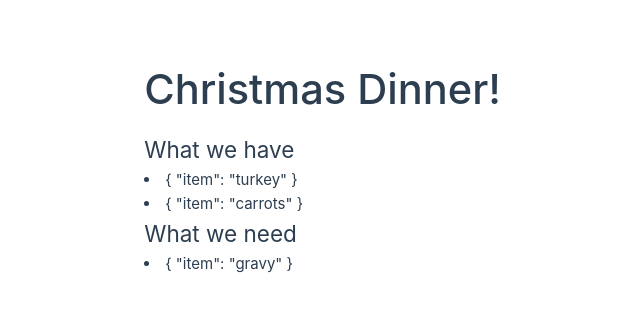
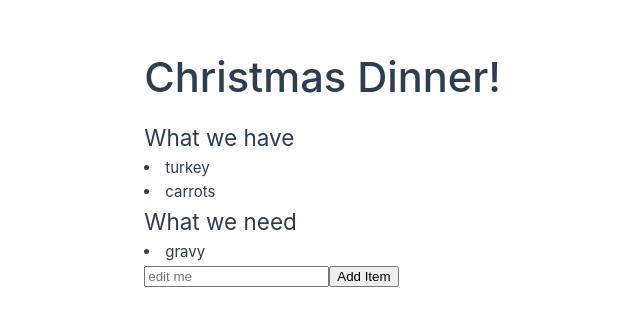
Before and after one commit to Jordan-Walters-23/Christmas-Contributor, a Vue app in the folder christmas-vue/: page / in a window 1280 px wide. Shown: the part 229-554 px from the top of the page, without its empty margins (139-779 px from the left). Built offline with nearby package versions, Linux system fonts and the light colour scheme.

Commit message:
Add item functions

```diff
--- a/christmas-vue/src/components/HelloWorld.vue
+++ b/christmas-vue/src/components/HelloWorld.vue
@@ -2,18 +2,27 @@
   import {ref} from 'vue'
   const have = ref([{item: 'turkey'}, {item: 'carrots'}])
   const need = ref([{item: 'gravy' }])
-
+  const message = ref('')
+  function addToHaveArray() {
+    console.log(have)
+    console.log(have.value)
+    have.value.push({item: message.value})
+  }
 </script>
 
 <template>
   <h1>Christmas Dinner! </h1>
   <div>
     <h2>What we have</h2>
-    <li v-for="item in have">{{ item  }}</li>
+    <li v-for="item in have">{{ item.item  }}</li>
   </div>
   <div>
     <h2>What we need</h2>
-    <li v-for="item in need">{{  item }}</li>
+    <li v-for="item in need">{{  item.item }}</li>
+  </div>
+  <div>
+    <input v-model="message" placeholder="edit me" />
+    <button @click="addToHaveArray">Add Item</button>
   </div>
 </template>
 
```
